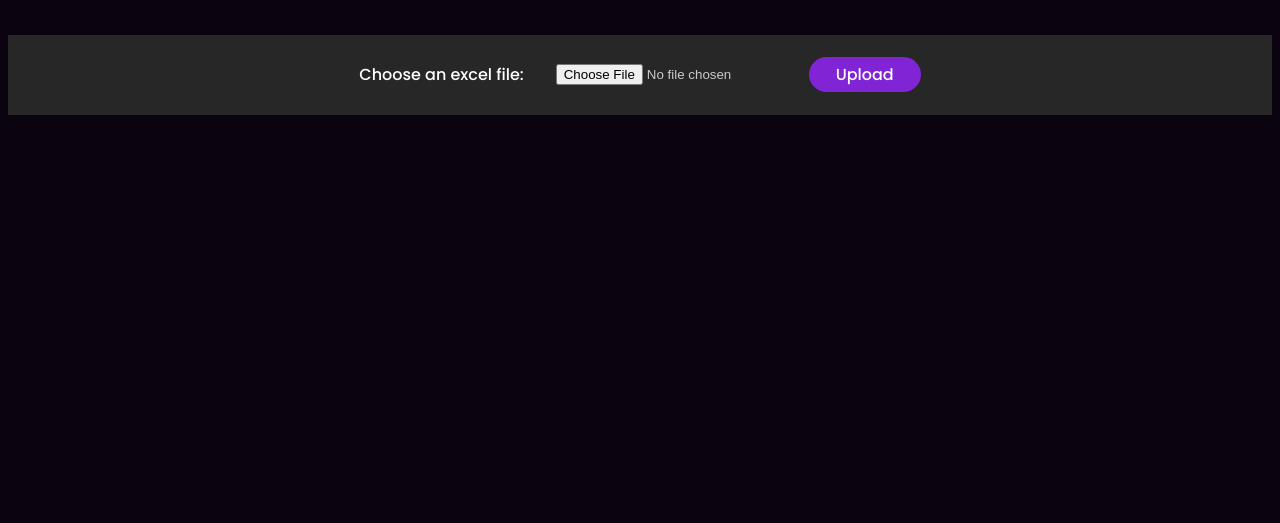
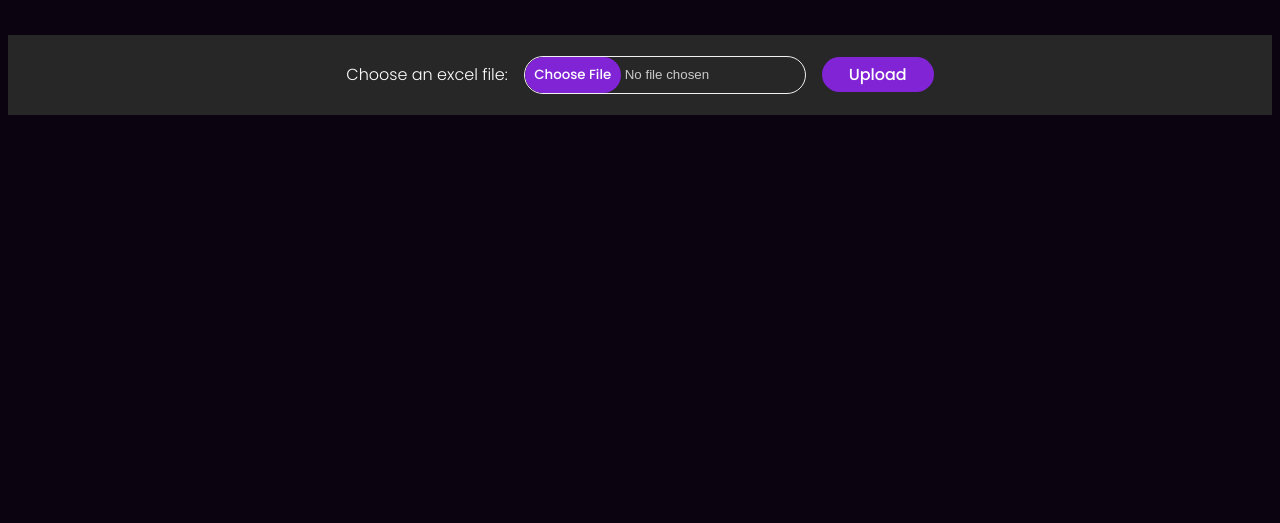
Before and after one commit to Aritra2001/Excel_Mongo, a plain HTML site: page frontend/index.html in a window 1280 px wide. Shown: the part 277-800 px from the top of the page. Drawn offline with Linux system fonts and the light colour scheme.

Commit message:
style update

```diff
--- a/frontend/style.css
+++ b/frontend/style.css
@@ -33,6 +33,7 @@ h1 {
     box-sizing: border-box;
     background: #272727;
     height: 10vh;
+    gap: 1rem;
 }
 button {
     padding: 5px;
@@ -53,11 +54,28 @@ button:hover {
 }
 label {
     color: #fff;
+    font-weight: 300;
 }
 input {
     color: #cacaca;
     font-weight: 100;
-    margin-left: 2rem;
+    width: 280px;
+    border: 1px solid #f1f1f1;
+    border-radius: 25px;
+    cursor: pointer;
+}
+input[type=file]::file-selector-button {
+    background: #8024d6;
+    width: 6rem;
+    color: #fff;
+    border: none;
+    border-radius: 25px;
+    padding: 8px;
+    font-family: 'Poppins';
+    cursor: pointer;
+}
+input[type=file]::placeholder {
+    text-indent: 2rem;
 }
 @media screen and (max-width: 600px) {
     img {
```
